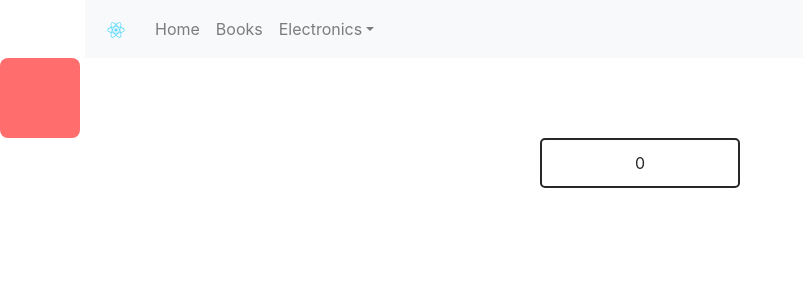
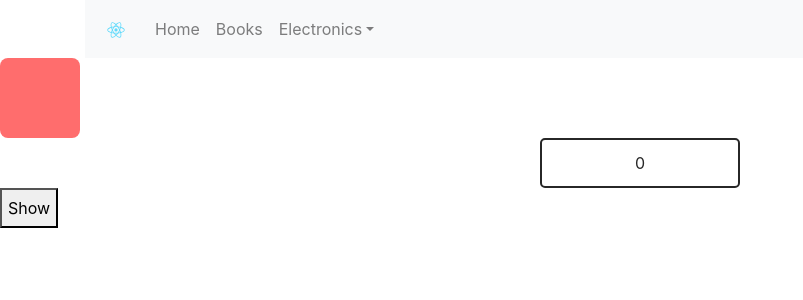
Before and after one commit to badguy361/badguy361.github.io, a React (Create React App) app: page / in a window 1280 px wide. Shown: the top 300 px of the page, without its empty margins (0-803 px from the left). Built offline with nearby package versions, Linux system fonts and the light colour scheme.

Commit message:
add transition

```diff
--- a/src/index.js
+++ b/src/index.js
@@ -7,6 +7,7 @@ import App from './App';
 import reportWebVitals from './reportWebVitals';
 import MyComponent from './move';
 import Filled from './filled';
+import Transition from './transition';
 
 const root = ReactDOM.createRoot(document.getElementById('root'));
 root.render(
@@ -14,6 +15,7 @@ root.render(
     <App />
     <MyComponent />
     <Filled />
+    <Transition />
   </BrowserRouter>
 );
 
--- /dev/null
+++ b/src/transition.js
@@ -0,0 +1,37 @@
+import React, { useState } from 'react'
+import { useTransition, animated } from '@react-spring/web'
+
+export default function Transition() {
+    const [toggle, setToggle] = useState(false);
+    const transitions = useTransition(toggle, {
+        from: { opacity: 0 },
+        enter: { opacity: 1 },
+        leave: { opacity: 0 },
+    });
+
+    return (
+        <div style={{ display: 'flex', height: 40 }}>
+        <button
+            style={{ marginRight: 16 }}
+            onClick={() => setToggle((prev) => !prev)}
+        >
+            {toggle ? 'Hide' : 'Show'}
+        </button>
+        {transitions(
+            (props, item) =>
+            item && (
+                <animated.div
+                style={{
+                    fontSize: 40,
+                    lineHeight: 1,
+                    ...props,
+                }}
+                >
+                😄
+                </animated.div>
+            )
+        )}
+        </div>
+    );
+
+}
```
